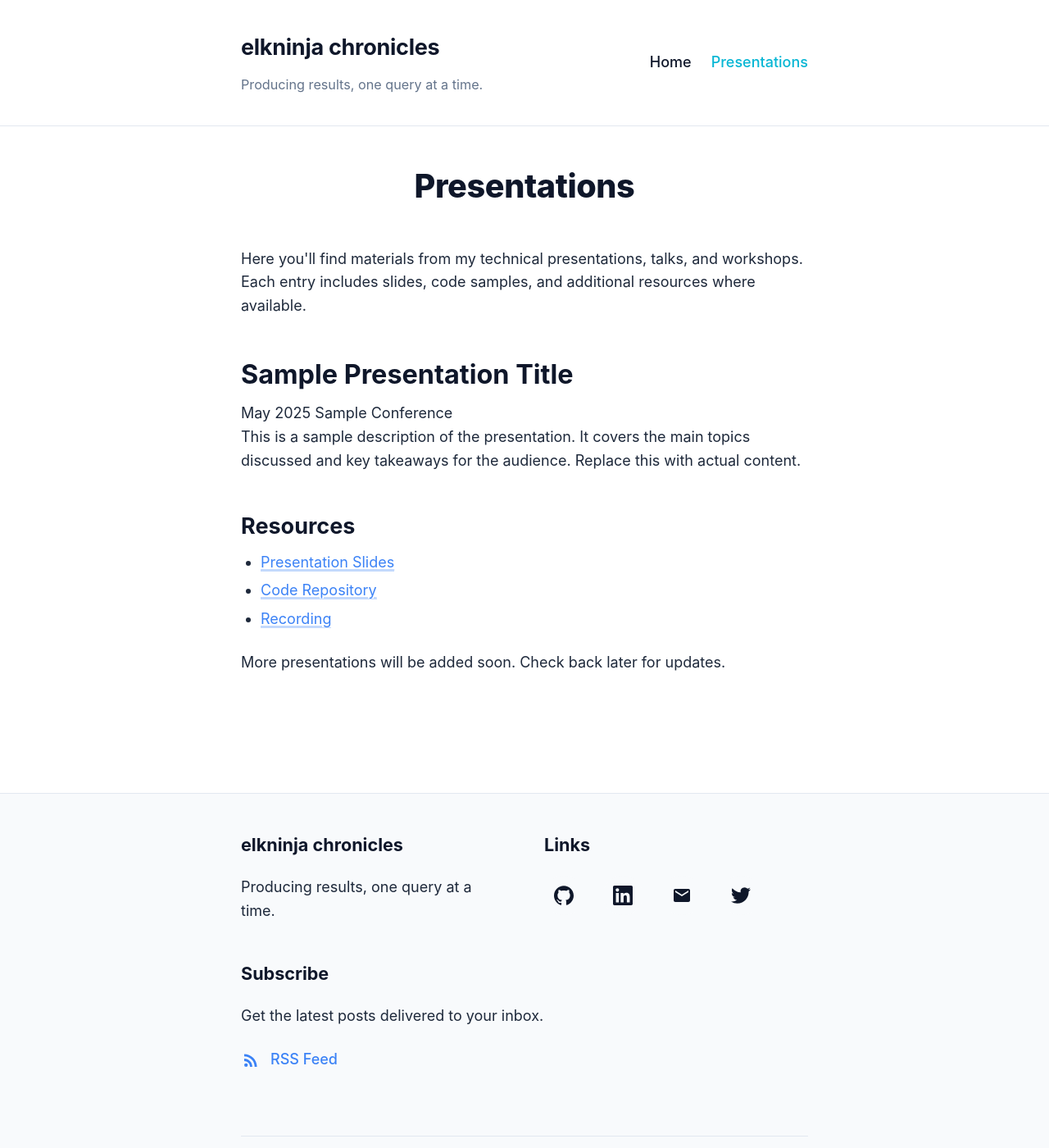
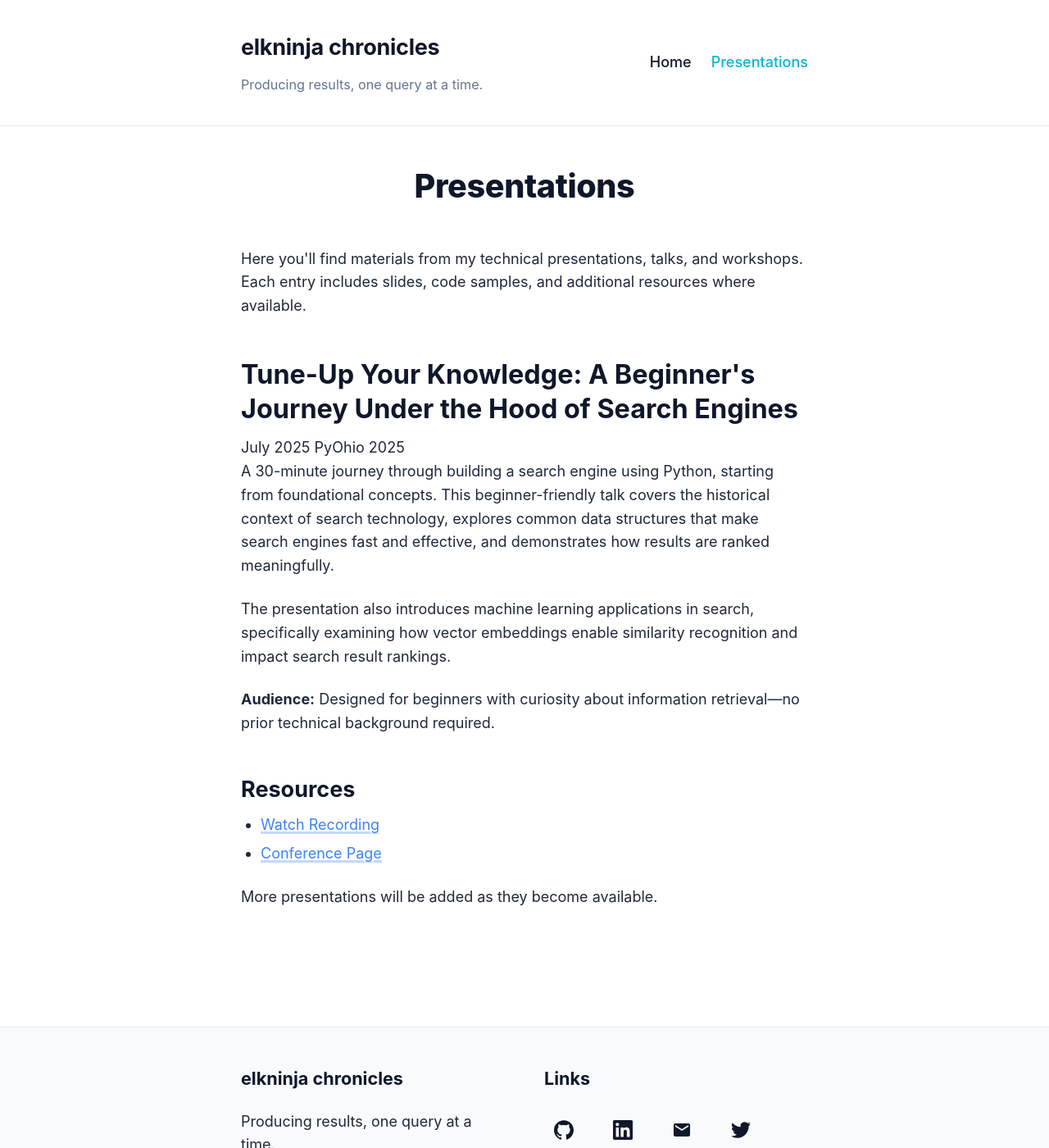
Before and after one commit to elkninja/elkninja.github.io, a Jekyll site: the page built from presentations.html, in a window 1280 px wide and 1400 px high. Shown: the whole window at 82% size. Built offline with Jekyll 4.4.1, drawn with Linux system fonts in a browser that asks for light colours.

Commit message:
Update gallery captions and add PyOhio 2025 presentation
Gallery caption updates:
- Changed 'Presenting at Elastic' to 'Presenting at Meetups'
- Changed 'Conference Session' to 'Conference Sessions' (plural)

Added PyOhio 2025 presentation:
- Title: Tune-Up Your Knowledge - A Beginner's Journey Under the Hood of Search Engines
- July 2025, 30-minute beginner-friendly talk
- Includes YouTube recording and conference page links
- Covers search engine fundamentals, data structures, and vector embeddings

```diff
--- a/index.html
+++ b/index.html
@@ -38,8 +38,8 @@ title: Home
     <section class="action-gallery">
       <div class="gallery-grid">
         <div class="gallery-item">
-          <img src="{{ '/assets/images/speaking-elastic.jpg' | relative_url }}" alt="Speaking at Elastic on Vector and Hybrid Search">
-          <p class="gallery-caption">Presenting at Elastic</p>
+          <img src="{{ '/assets/images/speaking-elastic.jpg' | relative_url }}" alt="Presenting at local meetups">
+          <p class="gallery-caption">Presenting at Meetups</p>
         </div>
         <div class="gallery-item">
           <img src="{{ '/assets/images/conference-interview.jpg' | relative_url }}" alt="Conference interview">
@@ -47,7 +47,7 @@ title: Home
         </div>
         <div class="gallery-item">
           <img src="{{ '/assets/images/keynote-speaking.jpg' | relative_url }}" alt="Conference session presentation">
-          <p class="gallery-caption">Conference Session</p>
+          <p class="gallery-caption">Conference Sessions</p>
         </div>
       </div>
     </section>
--- a/presentations.html
+++ b/presentations.html
@@ -9,31 +9,33 @@ permalink: /presentations/
     <p>Here you'll find materials from my technical presentations, talks, and workshops. Each entry includes slides, code samples, and additional resources where available.</p>
   </div>
 
-  <!-- This is a sample presentation, to be replaced with actual content -->
   <article class="presentation-item">
     <div class="presentation-header">
-      <h2>Sample Presentation Title</h2>
+      <h2>Tune-Up Your Knowledge: A Beginner's Journey Under the Hood of Search Engines</h2>
       <div class="presentation-meta">
-        <span class="presentation-date">May 2025</span>
-        <span class="presentation-event">Sample Conference</span>
+        <span class="presentation-date">July 2025</span>
+        <span class="presentation-event">PyOhio 2025</span>
       </div>
     </div>
 
     <div class="presentation-content">
-      <p>This is a sample description of the presentation. It covers the main topics discussed and key takeaways for the audience. Replace this with actual content.</p>
+      <p>A 30-minute journey through building a search engine using Python, starting from foundational concepts. This beginner-friendly talk covers the historical context of search technology, explores common data structures that make search engines fast and effective, and demonstrates how results are ranked meaningfully.</p>
+
+      <p>The presentation also introduces machine learning applications in search, specifically examining how vector embeddings enable similarity recognition and impact search result rankings.</p>
+
+      <p><strong>Audience:</strong> Designed for beginners with curiosity about information retrieval—no prior technical background required.</p>
 
       <div class="presentation-resources">
         <h3>Resources</h3>
         <ul>
-          <li><a href="#"><i class="icon-slides"></i> Presentation Slides</a></li>
-          <li><a href="#"><i class="icon-github"></i> Code Repository</a></li>
-          <li><a href="#"><i class="icon-video"></i> Recording</a></li>
+          <li><a href="https://www.youtube.com/watch?v=0i_K1awHYHk" target="_blank" rel="noopener">Watch Recording</a></li>
+          <li><a href="https://www.pyohio.org/2025/program/talks/tune-up-your-knowledge/" target="_blank" rel="noopener">Conference Page</a></li>
         </ul>
       </div>
     </div>
   </article>
 
   <div class="presentations-placeholder">
-    <p>More presentations will be added soon. Check back later for updates.</p>
+    <p>More presentations will be added as they become available.</p>
   </div>
 </div>
```
